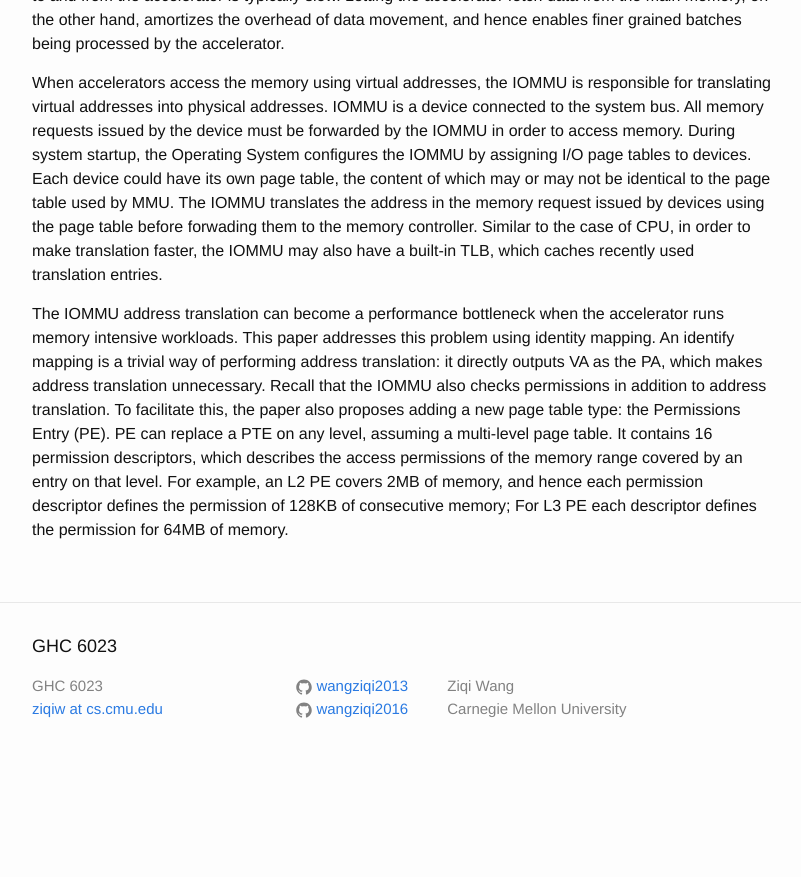
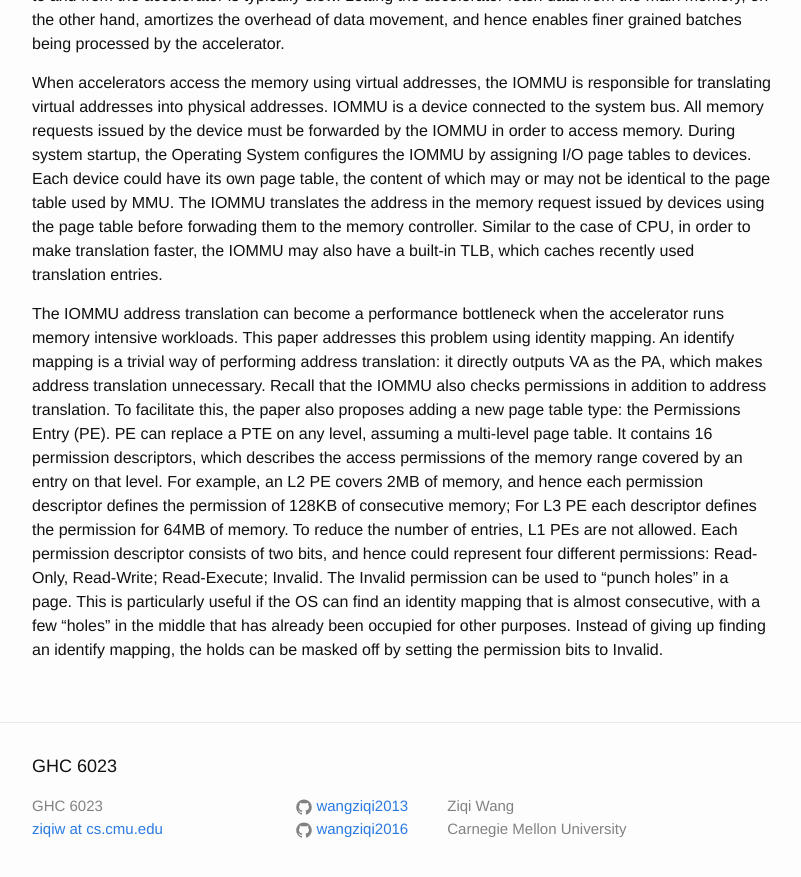
Before and after one commit to wangziqi2013/wangziqi2013.github.io, a Jekyll site: the page built from _posts/2018-12-25-dvm.markdown, in a window 1280 px wide and 900 px high, scrolled down 724 px. Shown: the top 877 px of the window, without its empty margins (238-1039 px from the left). Built offline with Jekyll 4.4.1, drawn with Linux system fonts in a browser that asks for light colours; before the commit the page ends 1504 px from its top, so only the background shows below that.

Commit message:
Finish PE

```diff
--- a/_posts/2018-12-25-dvm.markdown
+++ b/_posts/2018-12-25-dvm.markdown
@@ -39,4 +39,9 @@ checks permissions in addition to address translation. To facilitate this, the p
 table type: the Permissions Entry (PE). PE can replace a PTE on any level, assuming a multi-level page table. It contains
 16 permission descriptors, which describes the access permissions of the memory range covered by an entry on that level. For
 example, an L2 PE covers 2MB of memory, and hence each permission descriptor defines the permission of 128KB of consecutive
-memory; For L3 PE each descriptor defines the permission for 64MB of memory.
+memory; For L3 PE each descriptor defines the permission for 64MB of memory. To reduce the number of entries, L1 PEs
+are not allowed. Each permission descriptor consists of two bits, and hence could represent four different permissions:
+Read-Only, Read-Write; Read-Execute; Invalid. The Invalid permission can be used to "punch holes" in a page. This is particularly
+useful if the OS can find an identity mapping that is almost consecutive, with a few "holes" in the middle that has already
+been occupied for other purposes. Instead of giving up finding an identify mapping, the holds can be masked off by setting
+the permission bits to Invalid.
```
